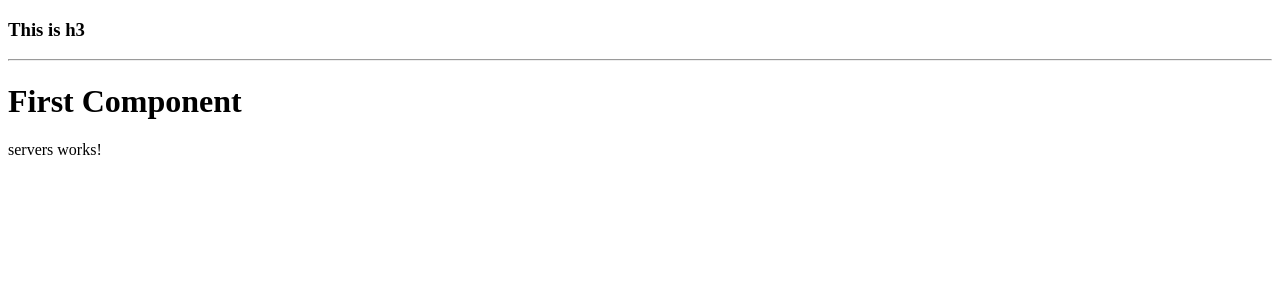
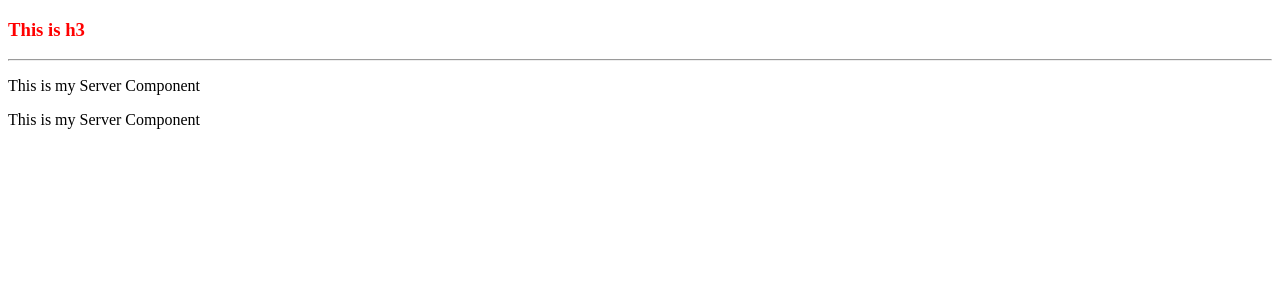
Before and after one commit to whatmmobd3/firstAngular, an Angular app: page / in a window 1280 px wide. Shown: the top 300 px of the page. Built offline with nearby package versions, Linux system fonts and the light colour scheme.

Commit message:
component styles

```diff
--- a/src/app/app.component.html
+++ b/src/app/app.component.html
@@ -1,4 +1,3 @@
 <h3>This is h3</h3>
 <hr>
-<h1>First Component</h1>
 <app-servers></app-servers>
--- a/src/app/app.component.ts
+++ b/src/app/app.component.ts
@@ -3,7 +3,14 @@ import { Component } from '@angular/core';
 @Component({
   selector: 'app-root',
   templateUrl: './app.component.html',
-  styleUrls: ['./app.component.css']
+  // styleUrls: ['./app.component.css']
+  styles: [
+    `
+      h3 {
+        color: red;
+      }
+    `,
+  ],
 })
 export class AppComponent {
   title = 'my-first-app';
--- a/src/app/servers/servers.component.html
+++ b/src/app/servers/servers.component.html
@@ -1 +1,2 @@
-<p>servers works!</p>
+<app-server></app-server>
+<app-server></app-server>
--- a/src/app/servers/servers.component.ts
+++ b/src/app/servers/servers.component.ts
@@ -3,13 +3,10 @@ import { Component, OnInit } from '@angular/core';
 @Component({
   selector: 'app-servers',
   templateUrl: './servers.component.html',
-  styleUrls: ['./servers.component.css']
+  styleUrls: ['./servers.component.css'],
 })
 export class ServersComponent implements OnInit {
+  constructor() {}
 
-  constructor() { }
-
-  ngOnInit(): void {
-  }
-
+  ngOnInit(): void {}
 }
```
